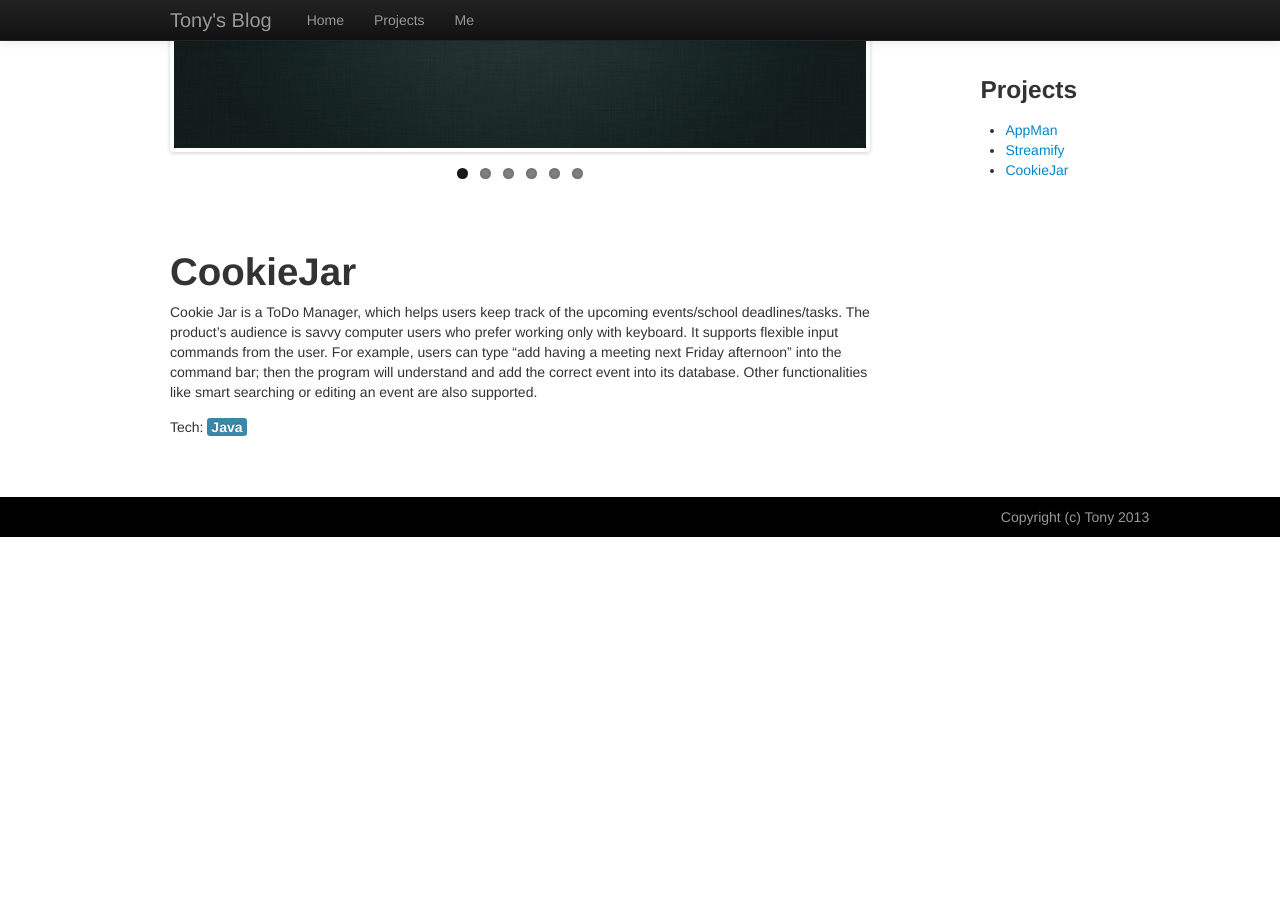
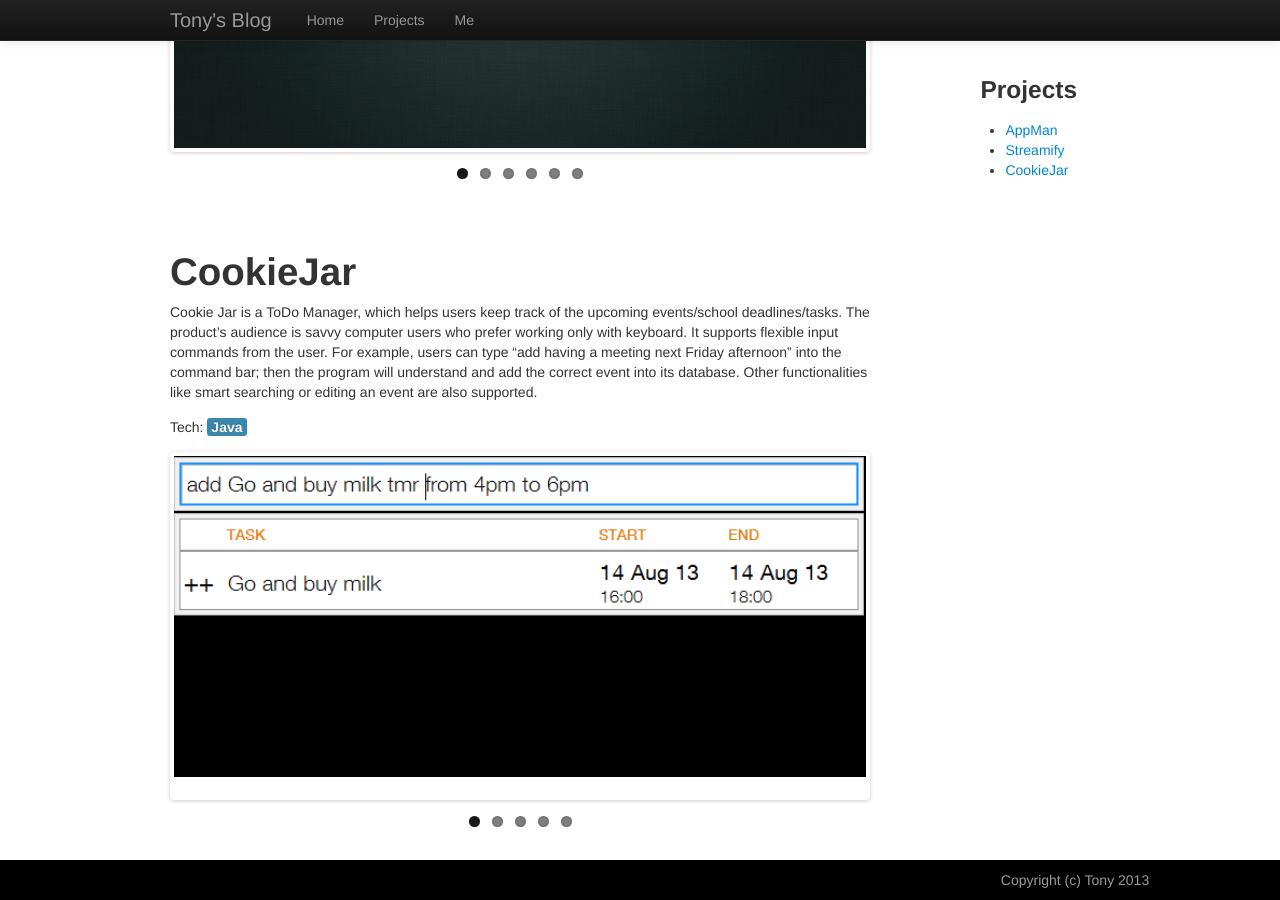
Before and after one commit to lvtiendev/lvtiendev.github.io, a Jekyll site: the page built from projects/index.html, in a window 1280 px wide and 900 px high, scrolled down 930 px. Built offline with Jekyll 4.4.1, drawn with Linux system fonts in a browser that asks for light colours; nearby versions of some CDN libraries; Markdown is read by kramdown in place of the engine named in the settings; before the commit the page ends 1467 px from its top, so only the background shows below that.

Commit message:
Add images for CookieJar

```diff
--- a/projects/index.html
+++ b/projects/index.html
@@ -63,4 +63,23 @@ layout: project
   </article>
   <aside class="tech">Tech: <span class="label label-info">Java</span>
   </aside>
+  <div class="flexslider">
+    <ul class="slides">
+      <li>
+        <img src="/img/CookieJar-1.PNG" alt="Add"/>
+      </li>
+       <li>
+        <img src="/img/CookieJar-2.PNG" alt="Display"/>
+      </li>
+       <li>
+        <img src="/img/CookieJar-3.PNG" alt="Edit"/>
+      </li>
+       <li>
+        <img src="/img/CookieJar-4.PNG" alt="Delete"/>
+      </li>
+      <li>
+        <img src="/img/CookieJar-5.PNG" alt="Find"/>
+      </li>
+    </ul>
+  </div>
 </section>
```
Also changed, not shown: img/CookieJar-1.png (added), img/CookieJar-2.png (added), img/CookieJar-3.png (added), img/CookieJar-4.png (added), img/CookieJar-5.png (added).
